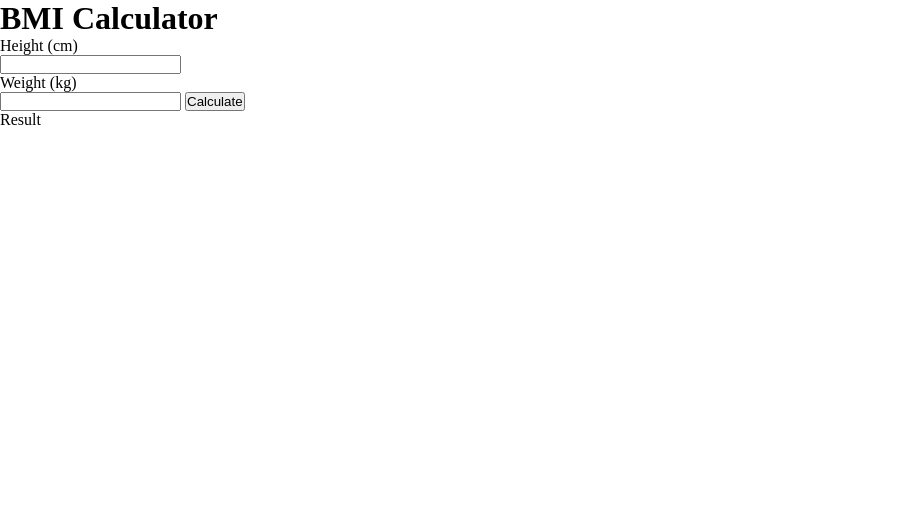
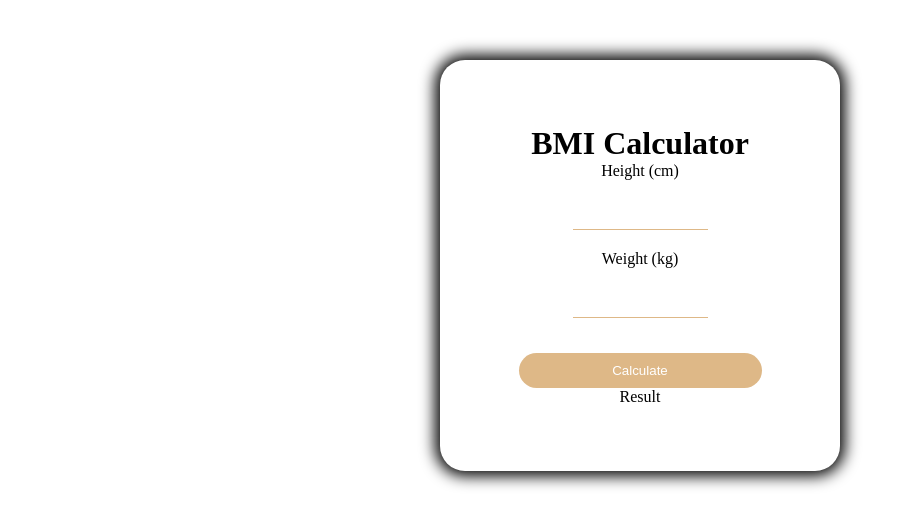
Before and after one commit to NatashaKapeyi/BMI-Calculator, a plain HTML site: page indext.html in a window 1280 px wide. Shown: the whole page, without its empty margins (0-920 px from the left). Drawn offline with Linux system fonts and the light colour scheme.

Commit message:
finish at home

```diff
--- a/css/style.css
+++ b/css/style.css
@@ -4,3 +4,41 @@
     margin: 0;
     padding: 0;
     box-sizing: border-box;}
+
+    body{
+        display: flex;
+        justify-content: center;
+    }
+
+    .container{
+        margin-top:60px;
+        width:400px;
+        box-shadow: 0px 0px 15px 5px black;
+        padding: 65px;
+        border-radius: 25px;
+        text-align: center;
+    }
+
+    input{
+        border: none;
+        outline: none;
+        width: 50%;
+        padding: 10px;
+        margin-bottom: 20px;
+        border-bottom: 1px solid  burlywood ;
+        outline: none;
+        text-align: center;
+        font-size: 25px;
+    }
+
+    button{
+        width: 90%;
+        height: 35px;
+        margin-top: 15px;
+        border-radius: 25px;
+        border: none;
+        background-color: burlywood;
+        color: white;
+
+
+    }
```
